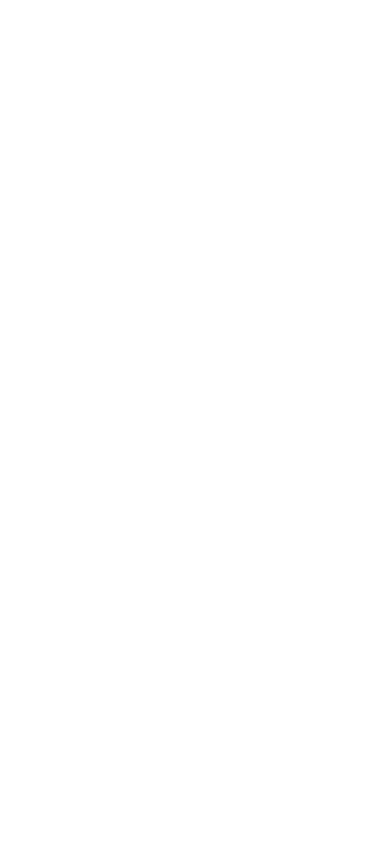
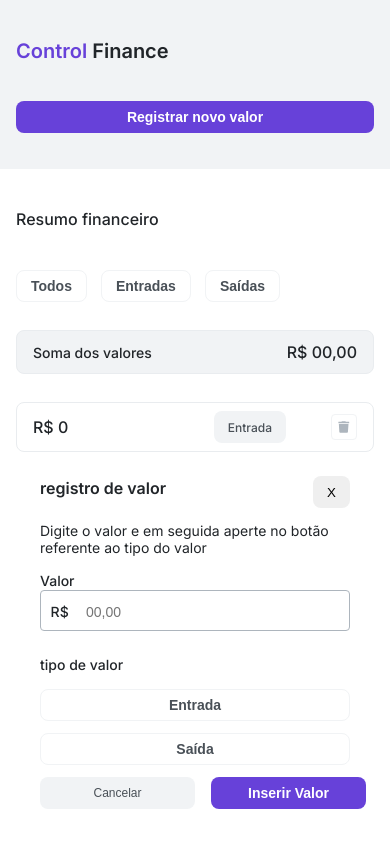
Before and after one commit to Kenzie-Academy-Brasil-Developers/control-finance_svnoliveira, a plain HTML site: page index.html in a window 390 px wide. Drawn offline with Linux system fonts and the light colour scheme.

Commit message:
finalizado CSS mobile

```diff
--- a/index.html
+++ b/index.html
@@ -11,16 +11,67 @@
       type="image/x-icon"
     />
     <meta
-      name="description"
-      content="Control Finance - Seu controle financeiro"
+    name="description"
+    content="Control Finance - Seu controle financeiro"
     />
+    <link rel="stylesheet" href="./src/styles/reset.css">
     <link rel="stylesheet" href="./src/styles/globalStyles.css" />
+    <link rel="stylesheet" href="./src/styles/buttons.css">
     <link rel="stylesheet" href="./src/styles/index.css" />
+    <script type="module" src="./src/scripts/index.js" defer></script>
   </head>
   <body>
-    <main id="app"></main>
-    <script src="./src/scripts/modal.js"></script>
-    <script src="./src/scripts/valuesData.js"></script>
-    <script src="./src/scripts/index.js"></script>
+    <header id="top">
+      <div class="container">
+        <h1 class="tittle--large"><span class="tittle--large">Control</span> Finance</h1>
+        <button id="button__new-entry" class="button--primary text--basic--boldest">Registrar novo valor</button>
+      </div>
+    </header>
+    <main id="app" class="container">
+      <section id="app__header">
+        <h2 class="tittle--medium">Resumo financeiro</h2>
+        <nav id="app__filter-buttons-container">
+          <button class="filter-button button-outline text--basic--boldest">Todos</button>
+          <button class="filter-button button-outline text--basic--boldest">Entradas</button>
+          <button class="filter-button button-outline text--basic--boldest">Saídas</button>
+        </nav>
+      </section>
+      <section id="app__balance-display">
+        <h3 class="text--basic--bold">Soma dos valores</h3>
+        <span class="tittle--medium">R$ 00,00</span>
+      </section>
+      <section id="transactions">
+        <ul>
+          <li class="transactions__card">
+            <span class="tittle--medium">R$ 0</span>
+            <div>
+              <span class="button button-greylow text--small">Entrada</span>
+              <img class="button__remove-entry button" src="./src/assets/trash.svg" alt="recycle bin"></img>
+            </div>
+          </li>
+        </ul>
+      </section>
+      <form id="modal__container">
+        <header>
+          <h2 class="tittle--medium--bold">registro de valor</h2>
+          <button>X</button>
+        </header>
+        <p class="text--basic">Digite o valor e em seguida aperte no botão referente ao tipo do valor</p>
+        <label for="value" class="text--basic--bold">Valor</label>
+        <div class="value-input__container" name="value">
+          <span class="text--basic--bold">R$</span>
+          <input type="text" class="text--basic" placeholder="00,00">
+        </div>
+        <div class="modal__type-selector__container">
+          <h3 class="text--basic--bold">tipo de valor</h3>
+          <button class="filter-button button-outline text--basic--boldest">Entrada</button>
+          <button class="filter-button button-outline text--basic--boldest">Saída</button>
+        </div>
+        <div class="modal__footer">
+          <button class="button button-greylow text--small modal__button-cancel">Cancelar</button>
+          <button class="button--primary text--basic--boldest">Inserir Valor</button>
+        </div>
+      </form>
+    </main>
   </body>
 </html>
--- a/src/scripts/index.js
+++ b/src/scripts/index.js
@@ -1 +1 @@
-/* Desenvolva sua lógica aqui */
+import { valuesCategory } from "./valuesData.js";
--- a/src/scripts/valuesData.js
+++ b/src/scripts/valuesData.js
@@ -1,4 +1,4 @@
-const valuesCategory = ["Entrada", "Saída"];
+export const valuesCategory = ["Entrada", "Saída"];
 
 let insertedValues = [
   {
--- /dev/null
+++ b/src/styles/buttons.css
@@ -0,0 +1,58 @@
+button, .button {
+  height: 2rem;
+  padding-inline: 0.875rem;
+  border-radius: var(--radius-1);
+  padding: 0rem 0.875rem;
+  cursor: pointer;
+}
+
+.button--primary{
+  background-color: var(--color-brand-1);
+  color: var(--fixed-white);
+}
+
+.button--primary:hover {
+  background-color: var(--color-brand-2);
+}
+
+.button-greylow {
+  display: flex;
+  align-items: center;
+  max-width: fit-content;
+  cursor: default;
+  background-color: var(--color-grey-5);
+  color: var(--color-grey-2);
+}
+
+.button-greylow:hover {
+  background-color: var(--color-grey-4);
+  color: var(--color-grey-1);
+}
+
+.button-outline, .button__remove-entry{
+  background-color: var(--color-mode);
+  border: 0.094rem solid var(--color-grey-5);
+  color: var(--color-grey-2);
+}
+
+.button__remove-entry {
+  padding: 0.3rem 0.4rem;
+  height: 1.625rem;
+  width: 1.625rem;
+  border-radius: var(--radius-2);
+}
+.button-outline:hover, .button-outline:active{
+  border-color: var(--color-brand-1);
+  background-color: var(--color-brand-3);
+  color: var(--color-brand-1);
+}
+
+.button__remove-entry:hover {
+  content: url('../assets/trash-dark.svg');
+  background-color: var(--color-grey-5);
+  border-color: var(--color-grey-4);
+}
+
+.modal__button-cancel {
+    cursor: pointer;
+}
--- a/src/styles/globalStyles.css
+++ b/src/styles/globalStyles.css
@@ -1,10 +1,10 @@
 @import url("https://fonts.googleapis.com/css2?family=Inter:wght@400;500;600;700&family=Nunito:wght@600&display=swap");
 
-* {
+/* * {
   margin: 0;
   padding: 0;
   box-sizing: border-box;
-}
+} */
 
 :root {
   --color-brand-1: #6741d9;
@@ -56,3 +56,50 @@ body {
     margin: 0 1rem;
   }
 }
+
+/* fonts */
+.tittle--large, .tittle--medium, .tittle--medium--bold {
+line-height: var(--font-line-height-1);
+color: var(--color-grey-1);
+font-family: var(--font-family-1);
+}
+
+.tittle--large {
+  font-weight: var(--font-weight-1);
+  font-size: var(--font-size-1);
+}
+
+.tittle--medium, .tittle--medium--bold {
+  font-size: var(--font-size-2);
+  color: var(--color-grey-1);
+}
+
+.tittle--medium {
+  font-weight: var(--font-weight-2);
+}
+
+.tittle--medium--bold {
+  font-weight: var(--font-weight-1);
+}
+
+.text--basic, .text--basic--bold, .text--basic--boldest {
+  font-size: var(--font-size-3);
+  color: var(--color-grey-1);
+}
+
+.text--basic {
+  font-weight: var(--font-weight-3);
+}
+
+.text--basic--bold {
+  font-weight: var(--font-weight-2);
+}
+
+.text--basic--boldest {
+  font-weight: var(--font-weight-1);
+}
+
+.text--small {
+  font-size: var(--font-size-4);
+  font-weight: var(--font-weight-2);
+}
--- a/src/styles/index.css
+++ b/src/styles/index.css
@@ -1 +1,102 @@
-/* Desenvolva a estilização da sua página aqui */
+#top > div > h1 > span {
+    color: var(--color-brand-1);
+}
+
+#top {
+    display: flex;
+    height: 20vh;
+    background-color: var(--color-grey-5);
+}
+
+#top > div {
+    display: flex;
+    flex-direction: column;
+    justify-content: space-evenly;
+    width: 100%;
+}
+
+#app__header > h2{
+    display: flex;
+    align-items: center;
+    height: 12vh;
+}
+
+#app__header > nav {
+    display: flex;
+    gap: 0.875rem;
+}
+
+#app__balance-display, .transactions__card{
+    border: 0.094rem solid var(--color-grey-4);
+    border-radius: var(--radius-1);
+    padding: 0.5rem 1rem;
+    display: flex;
+    flex-direction: row;
+    justify-content: space-between;
+    align-items: center;
+}
+
+#app__balance-display {
+    margin: 1.75rem 0rem;
+    height: 2.75rem;
+    background-color: var(--color-grey-5);
+}
+
+#transactions > ul {
+    display: flex;
+    flex-direction: column;
+    gap: 1.25rem;
+}
+
+.transactions__card > div {
+    display: flex;
+    flex-direction: row;
+    align-items: center;
+    height: fit-content;
+    gap: 2.813rem;
+}
+
+#modal__container {
+    padding: 1.5rem;
+    position: relative;
+}
+
+#modal__container > header {
+    display: flex;
+    flex-direction: row;
+    justify-content: space-between;
+}
+
+.value-input__container {
+    border: 0.1rem solid var(--color-grey-3);
+    border-radius: var(--radius-2);
+    padding: 0.6rem;
+}
+
+.value-input__container > input{
+    padding-left: 0.8rem;
+}
+
+.modal__type-selector__container {
+    display: flex;
+    flex-direction: column;
+}
+
+.modal__type-selector__container > h3{
+    margin: 1.563rem 0rem 1rem 0rem;
+}
+
+.modal__type-selector__container > button {
+    margin-bottom: 0.75rem;
+}
+
+.modal__footer {
+    display: flex;
+    flex-direction: row;
+    gap: 1rem;
+}
+
+.modal__footer > button{
+    min-width: 50%;
+    justify-content: center;
+}
--- /dev/null
+++ b/src/styles/reset.css
@@ -0,0 +1,9 @@
+body, header, div, h1, span, button, main, section, h2, nav, h3, ul, li, img, form, label, input {
+    margin: 0;
+    border: 0;
+    padding: 0;
+    text-decoration: none;
+    list-style: none;
+    outline: none;
+    box-sizing: border-box;
+}
```
Also changed, not shown: src/assets/trash-dark.svg (added), src/assets/trash.svg (added).
